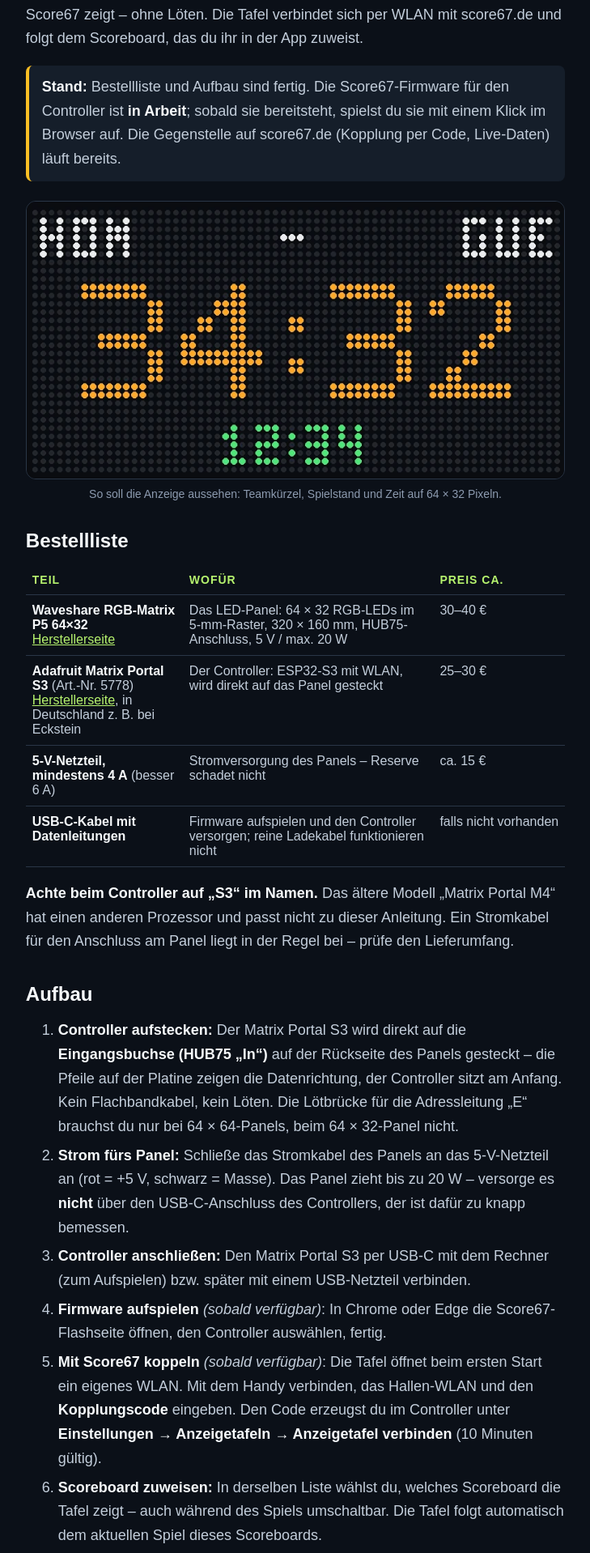
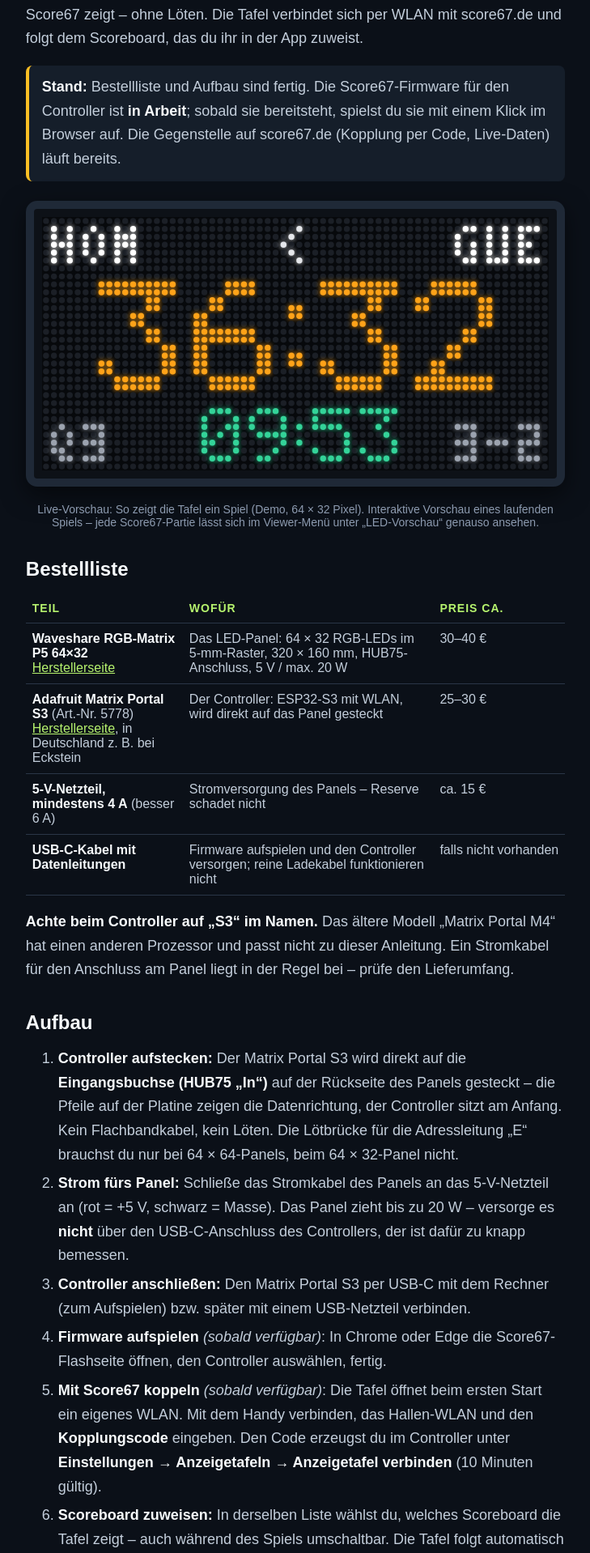
Before and after one commit to bullemer/score67-de, a FastAPI app: page /anzeigetafel/led-bauanleitung in a window 1280 px wide. Shown: the part 432-2350 px from the top of the page at 81% size, without its empty margins (275-1004 px from the left). Run offline with FastAPI, Linux system fonts and the light colour scheme.

Commit message:
LED preview: live 64x32 pixel view of any game and an animated demo
/s/<code>/led draws the compact feed (/api/s/<code>/led) as the LED panel
will; Viewer menu link; animated demo on the build guide. led.mjs holds the
reference layout and bitmap fonts for the ESP32 firmware.

Co-Authored-By: Claude Opus 5.5 <noreply@anthropic.com>

```diff
--- a/backend/score67/app.py
+++ b/backend/score67/app.py
@@ -904,6 +904,18 @@ def create_app(db_url=None, secure_cookies=None):
     def current_state(slug: str, request: Request):
         with lock, app.state.sessions() as db:
             return state(db, public_board(db, slug, request))
+
+    @app.get("/api/s/{slug}/led")
+    def led_preview_feed(slug: str, request: Request):
+        """The compact LED feed for one game (the LED preview page); private games
+        need the same access as the Viewer."""
+        with lock, app.state.sessions() as db:
+            b = public_board(db, slug, request)
+            now_ms = round(time.time() * 1000)
+            common = {"now_ms": now_ms, "name": b.name, "brightness": 100, "identify": False}
+            if not b.active_match:
+                return display_feed.payload(mode="idle", **common)
+            return display_feed.payload(mode="game", s=state(db, b), **common)
 
     @app.get("/api/s/{slug}/control-state")
     @app.get("/api/s/{slug}/matches/{match_id}/control-state")
@@ -1592,6 +1604,13 @@ def create_app(db_url=None, secure_cookies=None):
         pages = ["/", "/features", "/about", *guides.GUIDES, "/live", "/forum", "/datenschutz"]
         return Response(seo.sitemap(origin(request), pages, threads), media_type="application/xml")
 
+    @app.get("/s/{slug}/led", response_class=HTMLResponse)
+    def led_page(request: Request, slug: str):
+        with app.state.sessions() as db:
+            b = board(db, slug)
+            language = seo.language(request, b.language if b.language in seo.LANGUAGES else "de")
+        return page(request, "led.html", {"slug": slug, "page": "led"}, language=language, index=False)
+
     @app.get("/s/{slug}", response_class=HTMLResponse)
     @app.get("/s/{slug}/overlay", response_class=HTMLResponse)
     def display(request: Request, slug: str):
--- a/backend/score67/static/display.css
+++ b/backend/score67/static/display.css
@@ -93,3 +93,4 @@ body.spectator .big .team-logo{width:min(8vw,7vh);height:min(8vw,7vh)}
 @media(orientation:landscape){body.spectator .scoreboard.big{padding-top:54px;padding-bottom:12px;gap:1vh}body.spectator .big .teams{padding:2.5vh 2vw}body.spectator .big .team{padding-top:1.5vh;gap:.5vh}body.spectator .big .team strong{font-size:min(22vw,38vh)}body.spectator .big[data-digits="3"] .team strong{font-size:min(15vw,33vh)}body.spectator .big .time{font-size:min(6vw,10vh)}}
 .menu-meta a{color:#b5c2d4}
 .viewer-controller{margin-left:auto;margin-right:10px;padding:8px 16px;border-radius:18px;background:#b6f36e;color:#111b0c!important;font-weight:700;font-size:14px;text-decoration:none}
+.menu-led{display:block;margin-top:14px;color:#b6f36e;font-weight:600}
--- /dev/null
+++ b/backend/score67/static/led.mjs
@@ -0,0 +1,221 @@
+// LED preview: draws a game exactly as a Score67 LED panel (64 × 32 pixels)
+// would, from the compact feed (docs/DISPLAY-API.md). Layout and bitmap
+// fonts here are the reference for the ESP32 firmware (docs/DISPLAY-FIRMWARE.md):
+//   top    y 1–5    home / guest short names (3×5), possession arrow, red cards
+//   middle y 8–21   score in 10×14 digits (8×14 from 100 points), colon
+//   bottom y 24–30  clock in 5×7 digits; period (left) and team fouls (right) in 3×5
+export const WIDTH = 64, HEIGHT = 32;
+
+// 3×5 font: five rows of three bits (MSB = left).
+const SMALL = {
+  '0': [7, 5, 5, 5, 7], '1': [2, 6, 2, 2, 7], '2': [7, 1, 7, 4, 7], '3': [7, 1, 7, 1, 7], '4': [5, 5, 7, 1, 1],
+  '5': [7, 4, 7, 1, 7], '6': [7, 4, 7, 5, 7], '7': [7, 1, 2, 2, 2], '8': [7, 5, 7, 5, 7], '9': [7, 5, 7, 1, 7],
+  A: [2, 5, 7, 5, 5], B: [6, 5, 6, 5, 6], C: [3, 4, 4, 4, 3], D: [6, 5, 5, 5, 6], E: [7, 4, 6, 4, 7],
+  F: [7, 4, 6, 4, 4], G: [3, 4, 5, 5, 3], H: [5, 5, 7, 5, 5], I: [7, 2, 2, 2, 7], J: [1, 1, 1, 5, 2],
+  K: [5, 5, 6, 5, 5], L: [4, 4, 4, 4, 7], M: [5, 7, 7, 5, 5], N: [6, 5, 5, 5, 5], O: [2, 5, 5, 5, 2],
+  P: [6, 5, 6, 4, 4], Q: [2, 5, 5, 6, 3], R: [6, 5, 6, 5, 5], S: [3, 4, 2, 1, 6], T: [7, 2, 2, 2, 2],
+  U: [5, 5, 5, 5, 7], V: [5, 5, 5, 5, 2], W: [5, 5, 7, 7, 5], X: [5, 5, 2, 5, 5], Y: [5, 5, 2, 2, 2],
+  Z: [7, 1, 2, 4, 7], '/': [1, 1, 2, 4, 4], ':': [0, 2, 0, 2, 0], '-': [0, 0, 7, 0, 0], '.': [0, 0, 0, 0, 2],
+  '<': [1, 2, 4, 2, 1], '>': [4, 2, 1, 2, 4], '+': [0, 2, 7, 2, 0], ' ': [0, 0, 0, 0, 0],
+};
+// 5×7 digits (clock), and 4×7 digits for the narrow score font; doubled for the score.
+const CLOCK = {
+  '0': [14, 17, 19, 21, 25, 17, 14], '1': [4, 12, 4, 4, 4, 4, 14], '2': [14, 17, 1, 2, 4, 8, 31],
+  '3': [31, 2, 4, 2, 1, 17, 14], '4': [2, 6, 10, 18, 31, 2, 2], '5': [31, 16, 30, 1, 1, 17, 14],
+  '6': [6, 8, 16, 30, 17, 17, 14], '7': [31, 1, 2, 4, 8, 8, 8], '8': [14, 17, 17, 14, 17, 17, 14],
+  '9': [14, 17, 17, 15, 1, 2, 12],
+};
+const NARROW = {
+  '0': [6, 9, 9, 9, 9, 9, 6], '1': [2, 6, 2, 2, 2, 2, 7], '2': [6, 9, 1, 2, 4, 8, 15], '3': [15, 1, 2, 1, 1, 9, 6],
+  '4': [2, 6, 10, 10, 15, 2, 2], '5': [15, 8, 14, 1, 1, 9, 6], '6': [6, 8, 8, 14, 9, 9, 6], '7': [15, 1, 2, 2, 4, 4, 4],
+  '8': [6, 9, 9, 6, 9, 9, 6], '9': [6, 9, 9, 7, 1, 1, 6],
+};
+const COLORS = {score: '#ffa31a', running: '#34d399', stopped: '#facc15', text: '#e5e7eb', dim: '#9ca3af', red: '#ef4444'};
+
+const rgb = hex => {
+  const n = parseInt((hex || '#ffffff').slice(1), 16);
+  return [(n >> 16) & 255, (n >> 8) & 255, n & 255];
+};
+// LEDs cannot show dark colours: team colours too dark to read become white.
+function readable(hex) {
+  // An LED shows any saturated colour; only near-black (all channels low) disappears.
+  const [r, g, b] = rgb(hex);
+  return Math.max(r, g, b) < 90 ? '#ffffff' : hex;
+}
+
+export class Frame {
+  constructor() { this.pixels = new Array(WIDTH * HEIGHT).fill(null); }
+  set(x, y, color) { if (x >= 0 && x < WIDTH && y >= 0 && y < HEIGHT) this.pixels[y * WIDTH + x] = color; }
+  glyph(rows, width, x, y, color, scale = 1) {
+    rows.forEach((bits, row) => {
+      for (let col = 0; col < width; col++) {
+        if (bits & (1 << (width - 1 - col))) {
+          for (let dy = 0; dy < scale; dy++) for (let dx = 0; dx < scale; dx++) this.set(x + col * scale + dx, y + row * scale + dy, color);
+        }
+      }
+    });
+  }
+  // 3×5 text; returns the width drawn.
+  text(value, x, y, color) {
+    let cx = x;
+    for (const ch of String(value).toUpperCase().replace('Ä', 'A').replace('Ö', 'O').replace('Ü', 'U')) {
+      this.glyph(SMALL[ch] || SMALL[' '], 3, cx, y, color);
+      cx += 4;
+    }
+    return Math.max(0, cx - x - 1);
+  }
+}
+
+export const textWidth = value => Math.max(0, String(value).length * 4 - 1);
+
+function clockText(ms, down) {
+  if (down && ms < 60000) return `${Math.floor(ms / 1000)}.${Math.floor((ms % 1000) / 100)}`;
+  const seconds = Math.floor(ms / 1000);
+  return `${String(Math.floor(seconds / 60)).padStart(2, '0')}:${String(seconds % 60).padStart(2, '0')}`;
+}
+
+function drawClock(frame, value, y, color) {
+  // 5×7 digits, 1 px apart; colon and dot are 1 px wide.
+  const width = [...value].reduce((w, ch) => w + (/\d/.test(ch) ? 6 : 2), -1);
+  let x = Math.round((WIDTH - width) / 2);
+  for (const ch of value) {
+    if (/\d/.test(ch)) { frame.glyph(CLOCK[ch], 5, x, y, color); x += 6; }
+    else if (ch === ':') { frame.set(x, y + 2, color); frame.set(x, y + 4, color); x += 2; }
+    else { frame.set(x, y + 6, color); x += 2; }
+  }
+}
+
+function drawScore(frame, value, rightEdge, leftStart, narrow) {
+  const digits = String(value), w = narrow ? 8 : 10, gap = narrow ? 1 : 2, font = narrow ? NARROW : CLOCK;
+  const width = digits.length * w + (digits.length - 1) * gap;
+  let x = rightEdge !== null ? rightEdge - width + 1 : leftStart;
+  for (const ch of digits) { frame.glyph(font[ch], narrow ? 4 : 5, x, 8, COLORS.score, 2); x += w + gap; }
+}
+
+/** The panel image for a compact-feed message at local time `now` (ms since it arrived). */
+export function render(feed, sinceMs = 0, {lang = 'de'} = {}) {
+  const frame = new Frame();
+  if (!feed) return frame;
+  if (feed.mode === 'pairing') {
+    frame.text('CODE', Math.round((WIDTH - textWidth('CODE')) / 2), 4, COLORS.dim);
+    frame.text(feed.code || '', Math.round((WIDTH - textWidth(feed.code || '')) / 2), 16, COLORS.text);
+    return frame;
+  }
+  if (feed.mode !== 'game') {
+    frame.text('SCORE67', Math.round((WIDTH - textWidth('SCORE67')) / 2), 13, COLORS.dim);
+    return frame;
+  }
+  const home = feed.home || {}, guest = feed.guest || {};
+  // Top: short names, red cards (football), possession arrow (basketball).
+  const homeColor = readable(home.color), guestColor = readable(guest.color);
+  const hw = frame.text(home.short || '', 1, 1, homeColor);
+  const guestShort = guest.short || '';
+  const gx = WIDTH - 1 - textWidth(guestShort);
+  frame.text(guestShort, gx, 1, guestColor);
+  for (let i = 0; i < Math.min(home.red_cards || 0, 3); i++) frame.glyph([1, 1, 1], 1, 2 + hw + i * 2, 2, COLORS.red);
+  for (let i = 0; i < Math.min(guest.red_cards || 0, 3); i++) frame.glyph([1, 1, 1], 1, gx - 3 - i * 2, 2, COLORS.red);
+  if (feed.possession === 'home') frame.text('<', 30, 1, COLORS.text);
+  if (feed.possession === 'away') frame.text('>', 31, 1, COLORS.text);
+  // Middle: the score, colon at x 31–32.
+  const narrow = (home.score || 0) >= 100 || (guest.score || 0) >= 100;
+  drawScore(frame, home.score || 0, narrow ? 29 : 28, null, narrow);
+  drawScore(frame, guest.score || 0, null, narrow ? 34 : 35, narrow);
+  for (const y of [11, 12, 17, 18]) { frame.set(31, y, COLORS.score); frame.set(32, y, COLORS.score); }
+  // Bottom: clock, period, team fouls.
+  const clock = feed.clock || {};
+  if (clock.visible) {
+    let ms = clock.ms;
+    if (clock.running) ms = clock.direction === 'down' ? Math.max(0, ms - sinceMs) : ms + sinceMs;
+    drawClock(frame, clockText(ms, clock.direction === 'down'), 24, clock.running ? COLORS.running : COLORS.stopped);
+  } else if (feed.phase === 'finished') {
+    const word = lang === 'de' ? 'ENDE' : 'FINAL';
+    frame.text(word, Math.round((WIDTH - textWidth(word)) / 2), 25, COLORS.stopped);
+  }
+  if (feed.period && feed.phase !== 'finished') frame.text(feed.period, 1, 26, COLORS.dim);
+  if (home.fouls != null && guest.fouls != null) {
+    const fouls = `${home.fouls}-${guest.fouls}`;
+    frame.text(fouls, WIDTH - 1 - textWidth(fouls), 26, COLORS.dim);
+  }
+  if (feed.identify && Math.floor(sinceMs / 400) % 2 === 0) {
+    for (let x = 0; x < WIDTH; x++) { frame.set(x, 0, COLORS.text); frame.set(x, HEIGHT - 1, COLORS.text); }
+    for (let y = 0; y < HEIGHT; y++) { frame.set(0, y, COLORS.text); frame.set(WIDTH - 1, y, COLORS.text); }
+  }
+  return frame;
+}
+
+/** Draws a frame as round LEDs (unlit ones dark grey) onto a canvas. */
+export function paint(canvas, frame, {brightness = 100, offline = false} = {}) {
+  const ratio = window.devicePixelRatio || 1;
+  const cssWidth = canvas.clientWidth || 640;
+  const pitch = cssWidth / WIDTH;
+  canvas.width = Math.round(cssWidth * ratio);
+  canvas.height = Math.round(pitch * HEIGHT * ratio);
+  const ctx = canvas.getContext('2d');
+  ctx.setTransform(ratio, 0, 0, ratio, 0, 0);
+  ctx.fillStyle = '#07090c';
+  ctx.fillRect(0, 0, cssWidth, pitch * HEIGHT);
+  const radius = pitch * 0.38, level = Math.max(0.25, brightness / 100);
+  for (let y = 0; y < HEIGHT; y++) {
+    for (let x = 0; x < WIDTH; x++) {
+      const color = frame.pixels[y * WIDTH + x];
+      ctx.beginPath();
+      ctx.arc((x + 0.5) * pitch, (y + 0.5) * pitch, radius, 0, Math.PI * 2);
+      if (color) {
+        const [r, g, b] = rgb(color);
+        ctx.fillStyle = `rgb(${Math.round(r * level)},${Math.round(g * level)},${Math.round(b * level)})`;
+        ctx.shadowColor = color; ctx.shadowBlur = pitch * 0.6 * level;
+      } else {
+        ctx.fillStyle = '#1b1f26'; ctx.shadowBlur = 0;
+      }
+      ctx.fill();
+    }
+  }
+  ctx.shadowBlur = 0;
+  if (offline) { ctx.fillStyle = COLORS.red; ctx.beginPath(); ctx.arc((WIDTH - 1.5) * pitch, 1.5 * pitch, radius, 0, Math.PI * 2); ctx.fill(); }
+}
+
+/** A demo game for pages without a live game (build guide). */
+export function demoFeed(startedAt) {
+  const t = (performance.now() - startedAt) / 1000;
+  const step = Math.floor(t / 4);
+  const home = 34 + [0, 2, 2, 3, 5, 5, 7, 8][step % 8] + 8 * Math.floor(step / 8);
+  const guest = 32 + [0, 0, 3, 3, 3, 5, 5, 7][step % 8] + 7 * Math.floor(step / 8);
+  return {
+    v: 1, mode: 'game', sport: 'basketball', phase: 'period_running', period: 'Q3', brightness: 100,
+    home: {short: 'HOM', score: home, color: '#ffffff', fouls: 2 + (step % 3)},
+    guest: {short: 'GUE', score: guest, color: '#ffffff', fouls: 1 + (step % 4)},
+    possession: step % 2 ? 'home' : 'away',
+    clock: {visible: true, running: true, direction: 'down', ms: Math.max(0, 600000 - Math.round(t * 1000) % 600000)},
+  };
+}
+
+// Pages: <canvas data-led-demo> animates the demo game; <canvas data-led-slug="…"> follows a live game.
+async function start() {
+  const lang = document.documentElement.lang === 'en' ? 'en' : 'de';
+  for (const canvas of document.querySelectorAll('canvas[data-led-demo]')) {
+    const started = performance.now();
+    const frameLoop = () => { paint(canvas, render(demoFeed(started), 0, {lang})); setTimeout(frameLoop, 100); };
+    frameLoop();
+  }
+  for (const canvas of document.querySelectorAll('canvas[data-led-slug]')) {
+    const slug = canvas.dataset.ledSlug, key = new URLSearchParams(location.search).get('k');
+    let feed = null, received = 0, offline = false, lastSeq = 0;
+    const poll = async () => {
+      try {
+        const response = await fetch(`/api/s/${encodeURIComponent(slug)}/led${key ? `?k=${encodeURIComponent(key)}` : ''}`, {cache: 'no-store'});
+        if (!response.ok) throw new Error(String(response.status));
+        const data = await response.json();
+        if (data.seq >= lastSeq) { feed = data; received = performance.now(); lastSeq = data.seq; }
+        offline = false;
+      } catch { offline = true; }
+    };
+    await poll();
+    setInterval(poll, 2000);
+    const frameLoop = () => {
+      paint(canvas, render(feed, performance.now() - received, {lang}), {offline});
+      setTimeout(frameLoop, 100);
+    };
+    frameLoop();
+  }
+}
+if (typeof document !== 'undefined') start();
--- a/backend/score67/static/site.css
+++ b/backend/score67/static/site.css
@@ -52,3 +52,4 @@ a.forum-post:hover,a.forum-post:focus-visible{border-color:#b6f36e}
 .guide-cta{display:flex;flex-wrap:wrap;gap:12px;margin:40px 0}.guide-more{margin-top:24px;line-height:2}.guide-more h2{font-size:20px}.guide-more a{color:#b6f36e}.site-guides{width:100%;text-align:center;line-height:1.9}
 .guide-note{background:#151e2a;border-left:4px solid #fbbf24;padding:12px 16px;border-radius:8px}.guide-table{overflow-x:auto;margin:16px 0}.guide-table table{border-collapse:collapse;width:100%;min-width:560px}.guide-table th,.guide-table td{border-bottom:1px solid #2a3647;padding:10px 8px;text-align:left;vertical-align:top;color:#c3cedb;font-size:16px}.guide-table th{color:#b6f36e;font-size:14px;text-transform:uppercase;letter-spacing:1px}.guide-table td:last-child{white-space:nowrap}
 @media(max-width:600px){.guide-table table{min-width:0}.guide-table th,.guide-table td{font-size:14px;padding:8px 4px}.guide-table td:last-child{white-space:normal}}
+.led-frame{background:#0d1117;border:10px solid #1f2937;border-radius:14px;padding:10px;margin:20px 0;box-shadow:0 10px 30px #0008}.led-panel{display:block;width:100%;aspect-ratio:2/1}
--- a/backend/score67/templates/display.html
+++ b/backend/score67/templates/display.html
@@ -44,6 +44,7 @@
 <a id="take-control" class="menu-control" href="/s/{{ slug }}/control" data-label="{{ 'control' if controller else 'share.take_control' }}"><svg viewBox="0 0 24 24" aria-hidden="true"><path fill="currentColor" d="M12.7 10A6 6 0 1 0 12.7 14H17v4h4v-4h2v-4H12.7zM7 14a2 2 0 1 1 0-4 2 2 0 0 1 0 4z"/></svg><span data-i18n="{{ 'control' if controller else 'share.take_control' }}"></span></a>
 <div id="venue" class="venue" hidden><a id="venue-link" target="_blank" rel="noopener noreferrer"></a></div>
 <div class="menu-links"><a href="/live" data-i18n="live.title"></a><button id="language" aria-label="Deutsch / English">DE / EN</button></div>
+<a class="menu-led" href="/s/{{ slug }}/led" data-i18n="led.menu">LED-Vorschau</a>
 <p class="menu-meta"><span id="connection"></span><span>{% include "_legal_links.html" %}</span><span class="version-footer" data-version="{{ release_version }}" data-built="{{ release_built_at }}">{{ release_label }}</span></p>
 </div></div>
 <script type="module" src="/static/share.mjs"></script>{% endif %}
--- a/backend/score67/templates/guides/_base.html
+++ b/backend/score67/templates/guides/_base.html
@@ -6,4 +6,4 @@
 <aside class="guide-cta"><a class="primary" href="/new{{ '?lang=en' if lang == 'en' }}">{{ 'Create a free scoreboard' if lang == 'en' else 'Kostenlos Scoreboard anlegen' }}</a><a class="primary secondary" href="/live{{ '?lang=en' if lang == 'en' }}">{{ 'See live games' if lang == 'en' else 'Aktuelle Liveticker ansehen' }}</a></aside>
 <nav class="guide-more" aria-label="{{ 'More guides' if lang == 'en' else 'Weitere Ratgeber' }}"><h2>{{ 'More guides' if lang == 'en' else 'Weitere Ratgeber' }}</h2>{% include "_guide_links.html" %}</nav></main>
 <footer class="version-footer site-footer"><span>{% include "_legal_links.html" %}</span> · <span class="version-footer" data-version="{{ release_version }}" data-built="{{ release_built_at }}">{{ release_label }}</span></footer>
-<script type="module" src="/static/site.mjs"></script></body></html>
+<script type="module" src="/static/site.mjs"></script>{% if page == "guide.led" %}<script type="module" src="/static/led.mjs"></script>{% endif %}</body></html>
--- a/backend/score67/templates/guides/led.de.html
+++ b/backend/score67/templates/guides/led.de.html
@@ -3,7 +3,7 @@
 <h1>LED-Anzeigetafel selbst bauen: 64 × 32 LED-Panel mit ESP32 für Score67</h1>
 <p>Mit einem fertigen LED-Panel, einem steckbaren ESP32-Controller und einem Netzteil baust du in einer halben Stunde eine Anzeigetafel, die den Spielstand aus Score67 zeigt – ohne Löten. Die Tafel verbindet sich per WLAN mit score67.de und folgt dem Scoreboard, das du ihr in der App zuweist.</p>
 <p class="guide-note"><strong>Stand:</strong> Bestellliste und Aufbau sind fertig. Die Score67-Firmware für den Controller ist <strong>in Arbeit</strong>; sobald sie bereitsteht, spielst du sie mit einem Klick im Browser auf. Die Gegenstelle auf score67.de (Kopplung per Code, Live-Daten) läuft bereits.</p>
-<figure class="guide-shot"><img src="/static/guides/led-mockup.webp" width="778" height="401" alt="Entwurf der LED-Anzeige: oben die Teamkürzel HOM und GUE, groß der Spielstand 34:32 in Orange, unten die Spielzeit 12:34 in Grün" loading="lazy"><figcaption>So soll die Anzeige aussehen: Teamkürzel, Spielstand und Zeit auf 64 × 32 Pixeln.</figcaption></figure>
+<figure class="guide-shot"><div class="led-frame"><canvas class="led-panel" data-led-demo role="img" aria-label="Live-Vorschau: So zeigt die Tafel ein Spiel (Demo, 64 × 32 Pixel)."></canvas></div><figcaption>Live-Vorschau: So zeigt die Tafel ein Spiel (Demo, 64 × 32 Pixel). Interaktive Vorschau eines laufenden Spiels – jede Score67-Partie lässt sich im Viewer-Menü unter „LED-Vorschau“ genauso ansehen.</figcaption></figure>
 
 <h2>Bestellliste</h2>
 <div class="guide-table"><table>
--- a/backend/score67/templates/guides/led.en.html
+++ b/backend/score67/templates/guides/led.en.html
@@ -3,7 +3,7 @@
 <h1>Build your own LED scoreboard: 64 × 32 LED panel with an ESP32 for Score67</h1>
 <p>With a ready-made LED panel, a plug-on ESP32 controller and a power supply you can build a scoreboard that shows the Score67 score in half an hour – no soldering. The board connects to score67.de over Wi-Fi and follows whichever scoreboard you assign to it in the app.</p>
 <p class="guide-note"><strong>Status:</strong> the parts list and assembly are ready. The Score67 firmware for the controller is <strong>in the works</strong>; once it is available you install it with one click in the browser. The server side on score67.de (pairing by code, live data) is already running.</p>
-<figure class="guide-shot"><img src="/static/guides/led-mockup.webp" width="778" height="401" alt="Mock-up of the LED display: team short names HOM and GUE at the top, the score 34:32 large in orange, the game time 12:34 in green below" loading="lazy"><figcaption>What the display should look like: short names, score and time on 64 × 32 pixels.</figcaption></figure>
+<figure class="guide-shot"><div class="led-frame"><canvas class="led-panel" data-led-demo role="img" aria-label="Live preview: how the board shows a game (demo, 64 × 32 pixels)."></canvas></div><figcaption>Live preview: how the board shows a game (demo, 64 × 32 pixels). Interactive preview of a running game – any Score67 game can be viewed the same way via “LED preview” in the Viewer menu.</figcaption></figure>
 
 <h2>Parts list</h2>
 <div class="guide-table"><table>
```
Also changed, not shown: backend/score67/templates/led.html (added, +10 -0 lines), backend/tests/test_score67.py (+14 -0 lines), docs/DISPLAY-FIRMWARE.md (+2 -0 lines), shared/i18n/de.json (+8 -1 lines), shared/i18n/en.json (+8 -1 lines), README.md.
